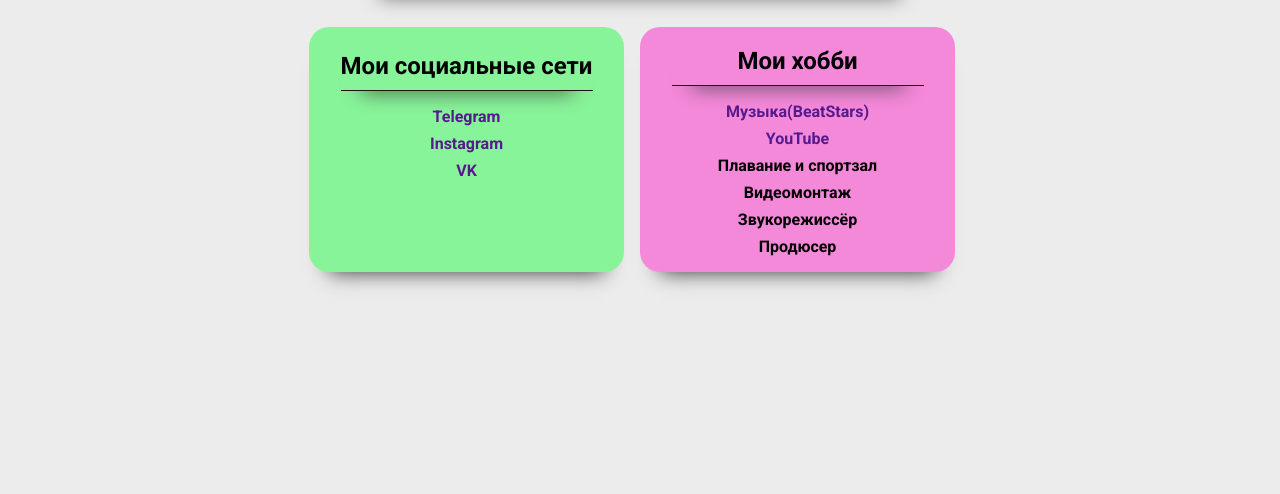
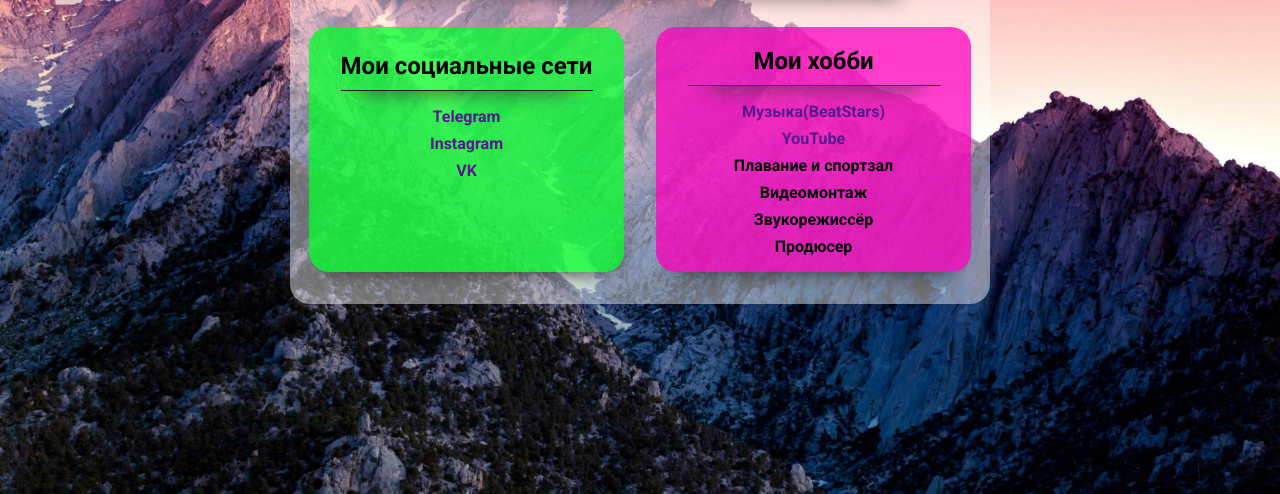
Before and after one commit to YNGPrenty/My-CV, a website: page index.html in a window 1280 px wide. Shown: the part 306-800 px from the top of the page. Drawn offline with Linux system fonts and the light colour scheme.

Commit message:
Background

```diff
--- a/styles.css
+++ b/styles.css
@@ -8,13 +8,18 @@
 }
 
 body {
-  background: rgb(236, 236, 236);
+  background: rgb(236, 236, 236)
+    url(alabama-hillz-1920x1080-5k-4k-kaliforniya-ssha-gori-nebo-zakat-4887.jpg)
+    no-repeat fixed;
+  background-size: cover;
   font-family: "Roboto", sans-serif;
 }
 
 .container {
   width: 700px;
   margin: auto;
+  background-color: rgba(255, 255, 255, 0.438);
+  border-radius: 20px;
 }
 
 .myinfo {
@@ -53,13 +58,13 @@
   display: flex;
   width: 100%;
   justify-content: center;
+  padding-bottom: 2rem;
 }
 
 .hobby {
   width: 45%;
-  margin-right: 1rem;
   text-align: center;
-  background-color: rgba(255, 0, 191, 0.425);
+  background-color: rgba(255, 0, 191, 0.75);
   border-radius: 20px;
   box-shadow: 0 20px 20px -20px #333;
 }
@@ -91,9 +96,9 @@
 
 .soc {
   width: 45%;
-  margin-right: 1rem;
+  margin-right: 2rem;
   text-align: center;
-  background-color: rgba(0, 255, 42, 0.425);
+  background-color: rgba(0, 255, 42, 0.75);
   border-radius: 20px;
   box-shadow: 0 20px 20px -20px #333;
 }
```
Also changed, not shown: alabama-hillz-1920x1080-5k-4k-kaliforniya-ssha-gori-nebo-zakat-4887.jpg (added).
